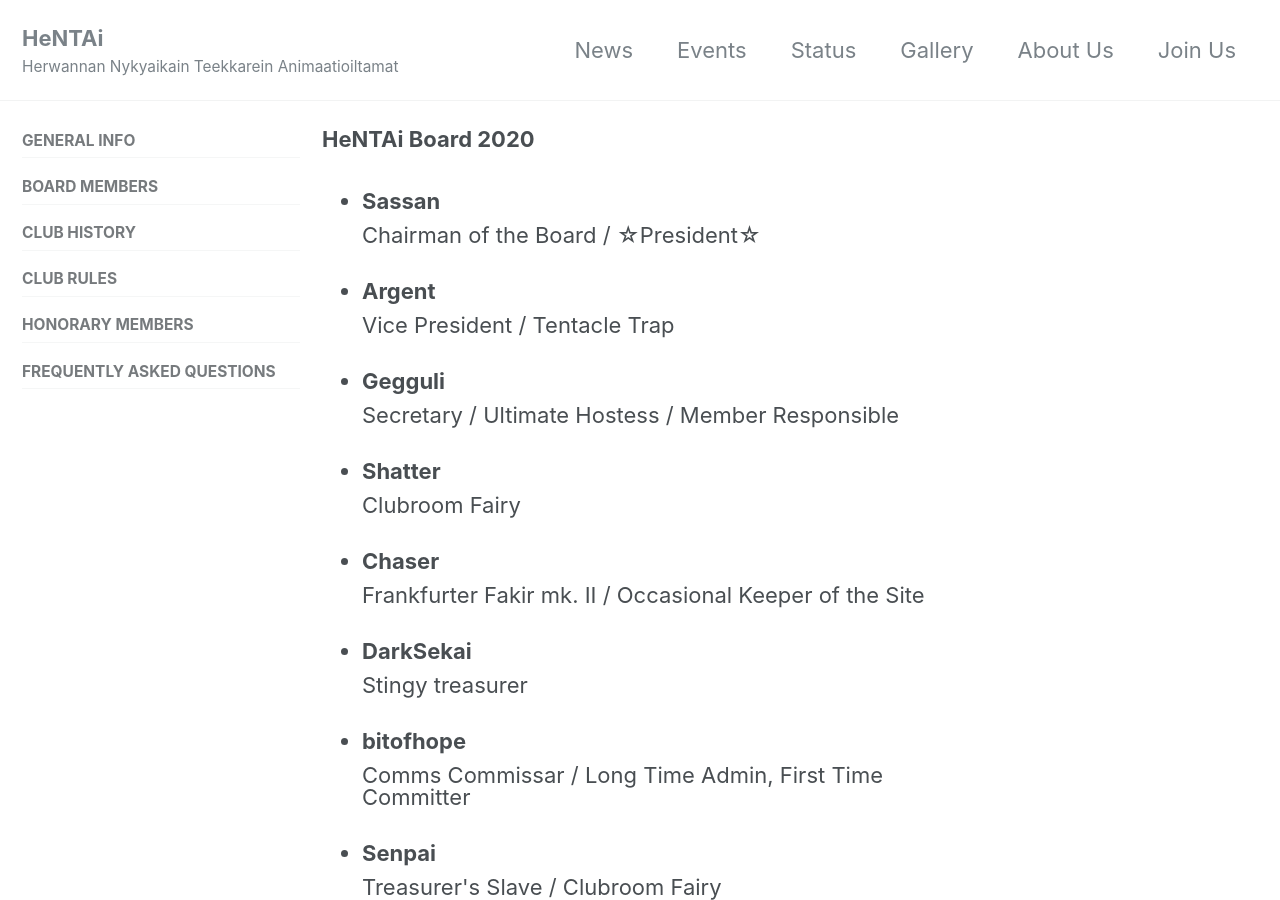
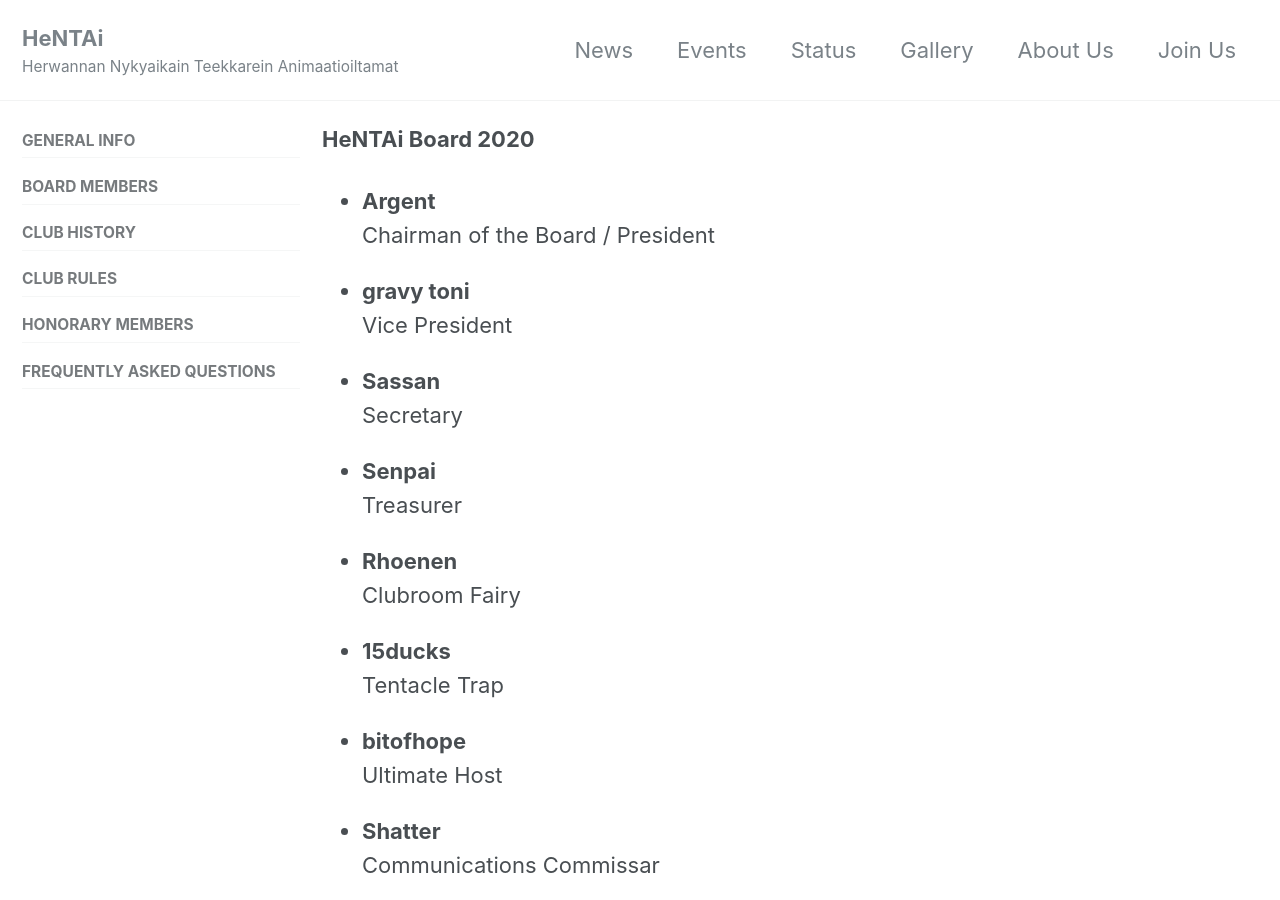
Before and after one commit to HNTA-Club/website, a Jekyll site: the page built from _pages/board.md, in a window 1280 px wide and 900 px high. Built offline with Jekyll 4.4.1, drawn with Linux system fonts in a browser that asks for light colours; cached includes are drawn as plain includes; nearby versions of some CDN libraries.

Commit message:
Update board

```diff
--- a/_data/authors.yml
+++ b/_data/authors.yml
@@ -1,41 +1,41 @@
+argent:
+  name: "Argent"
+  bio: "Chairman of the Board / President"
+  board: "true"
+
+gravy_toni:
+  name: "gravy toni"
+  bio: "Vice President"
+  board: "true"
+
 sassan:
   name: "Sassan"
-  bio: "Chairman of the Board / ☆President☆"
+  bio: "Secretary"
   board: "true"
 
-argent:
-  name: "Argent"
-  bio: "Vice President / Tentacle Trap"
+senpai:
+  name: "Senpai"
+  bio: "Treasurer"
   board: "true"
 
-gegguli:
-  name: "Gegguli"
-  bio: "Secretary / Ultimate Hostess / Member Responsible"
+rhoenen:
+  name: "Rhoenen"
+  bio: "Clubroom Fairy"
+  board: "true"
+
+15ducks:
+  name: "15ducks"
+  bio: "Tentacle Trap"
+  board: "true"
+
+bitofhope:
+  name: "bitofhope"
+  bio: "Ultimate Host"
   board: "true"
 
 shatter:
   name: "Shatter"
-  bio: "Clubroom Fairy"
-  board: "true"
-
-chaser:
-  name: "Chaser"
-  bio: "Frankfurter Fakir mk. II / Occasional Keeper of the Site"
-  board: "true"
-
-dorks:
-  name: "DarkSekai"
-  bio: "Stingy treasurer"
-  board: "true"
-
-bitofhope:
-  name: "bitofhope"
-  bio: "Comms Commissar / Long Time Admin, First Time Committer"
-  board: "true"
-
-senpai:
-  name: "Senpai"
-  bio: "Treasurer's Slave / Clubroom Fairy"
+  bio: "Communications Commissar"
   board: "true"
 
 # From here on former members
@@ -79,3 +79,18 @@ malzca:
   name: "Malzca"
   bio: "Frankfurter fakir"
   board: "false"
+
+gegguli:
+  name: "Gegguli"
+  bio: "Secretary / Ultimate Hostess / Member Responsible"
+  board: "false"
+
+chaser:
+  name: "Chaser"
+  bio: "Frankfurter Fakir mk. II / Occasional Keeper of the Site"
+  board: "false"
+
+dorks:
+  name: "DarkSekai"
+  bio: "Stingy treasurer"
+  board: "false"
```
